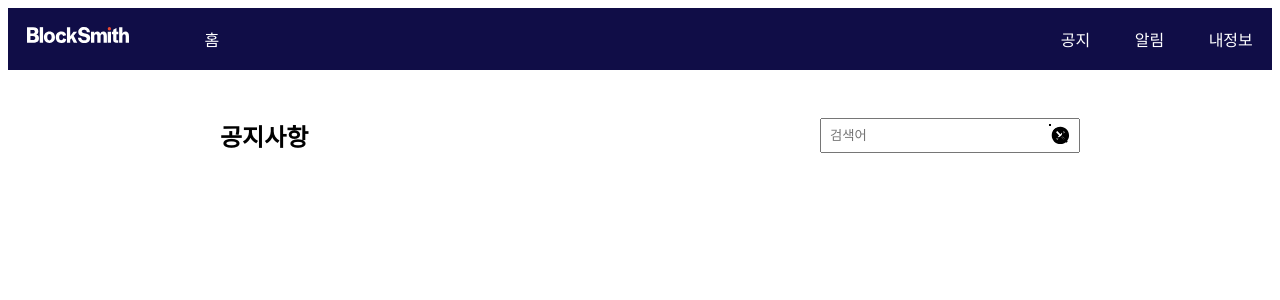
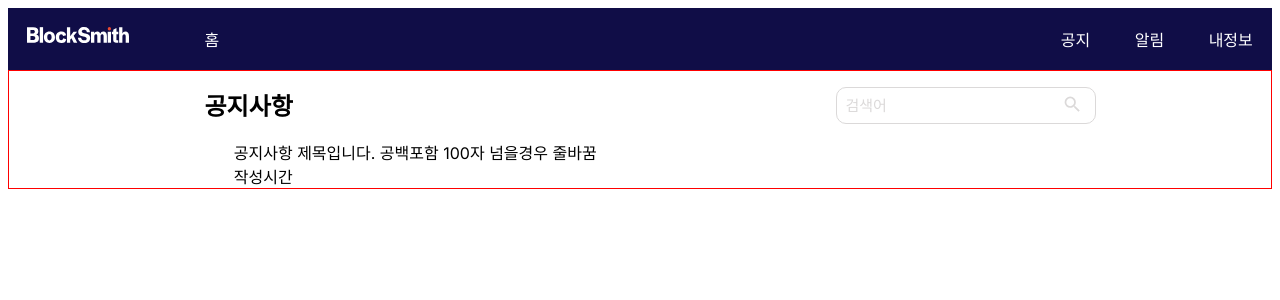
Before and after one commit to leehj1050/codingTest, a Next.js app: page /components/list in a window 1280 px wide. Shown: the top 300 px of the page. Built offline with nearby package versions, Linux system fonts and the light colour scheme.

Commit message:
flex박스 수정 및 item 페이지 개발

```diff
--- /dev/null
+++ b/app/components/list/listItem.tsx
@@ -0,0 +1,15 @@
+import item from "../../styles/listItem.module.css";
+
+export default function ListItem() {
+  return (
+    <div className={item.section}>
+      <div>
+        <div className={item.item}>
+          <p>공지사항 제목입니다. 공백포함 100자 넘을경우 줄바꿈 </p>
+          <p>작성시간</p>
+        </div>
+      </div>
+      <span></span>
+    </div>
+  );
+}
--- a/app/components/list/page.tsx
+++ b/app/components/list/page.tsx
@@ -1,28 +1,46 @@
+"use client";
+import { useState } from "react";
 import list from "../../styles/list.module.css";
 import { MdCancel, MdSearch } from "react-icons/md";
+import ListItem from "./listItem";
 
 export default function List() {
+  const [search, setSearch] = useState("");
+
+  const searchText = (e: React.ChangeEvent<HTMLInputElement>): void => {
+    const { value } = e.target;
+    setSearch(value);
+  };
+
+  const cancelClick = () => {
+    setSearch("");
+  };
+
   return (
     <main className={list.main}>
-      <div className={list.text_sections}>
+      <div className={list.section}>
         <div className={list.text_box}>
           <h2>공지사항</h2>
         </div>
 
         <div className={list.search_box}>
           <div className={list.input_box}>
-            <input placeholder="검색어" />
+            <input placeholder="검색어" onChange={searchText} value={search} />
           </div>
           <div className={list.icons_wrap}>
-            <div>
-              <MdCancel />
-            </div>
-            <div>
-              <MdSearch />
-            </div>
+            {search.length > 0 ? (
+              <div className={list.cancel} onClick={cancelClick}>
+                <MdCancel />
+              </div>
+            ) : (
+              <div className={list.search}>
+                <MdSearch />
+              </div>
+            )}
           </div>
         </div>
       </div>
+      <ListItem />
     </main>
   );
 }
--- a/app/globals.css
+++ b/app/globals.css
@@ -14,3 +14,6 @@ h2 {
 input {
   padding: 0;
 }
+p {
+  margin: 0;
+}
--- a/app/layout.tsx
+++ b/app/layout.tsx
@@ -6,7 +6,7 @@ import Header from "./components/header/page";
 const inter = Inter({ subsets: ["latin"] });
 
 export const metadata: Metadata = {
-  title: "Create Next App",
+  title: "Coding Test App",
   description: "Generated by create next app",
 };
 
--- a/app/styles/list.module.css
+++ b/app/styles/list.module.css
@@ -1,7 +1,10 @@
 .main {
-  padding: 2em;
+  display: flex;
+  justify-content: space-around;
+  flex-direction: column;
+  border: 1px solid red;
 }
-.text_sections {
+.section {
   display: flex;
   justify-content: space-around;
 }
@@ -21,16 +24,24 @@
 .input_box input {
   width: 100%;
   padding: 0.6em;
+  border-radius: 10px;
+  font-size: 15px;
+  border: 1px solid rgb(219, 217, 217);
+}
+.input_box input::placeholder {
+  color: rgb(219, 217, 217);
 }
 .icons_wrap {
   display: flex;
   font-size: 1.3em;
   position: absolute;
-  right: 1.2em;
-  top: 22px;
-  border: 1px solid;
+  right: 1.4em;
+  top: 23px;
 }
 .icons_wrap div {
   position: absolute;
   cursor: pointer;
 }
+.search {
+  color: rgb(219, 217, 217);
+}
--- /dev/null
+++ b/app/styles/listItem.module.css
@@ -0,0 +1,7 @@
+.section {
+  display: flex;
+  justify-content: space-around;
+}
+.item {
+  /* padding: 1em 4em; */
+}
```
